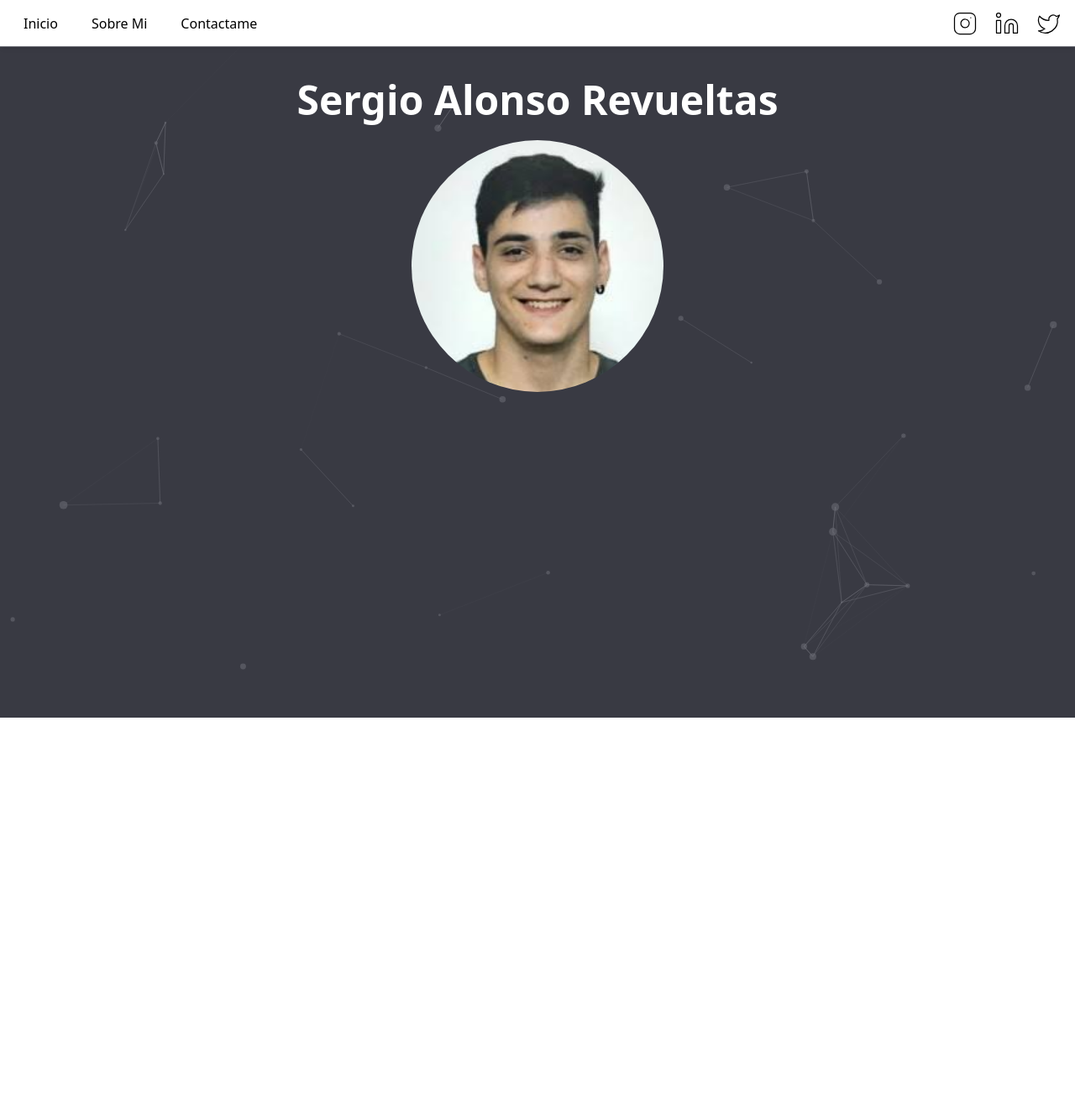
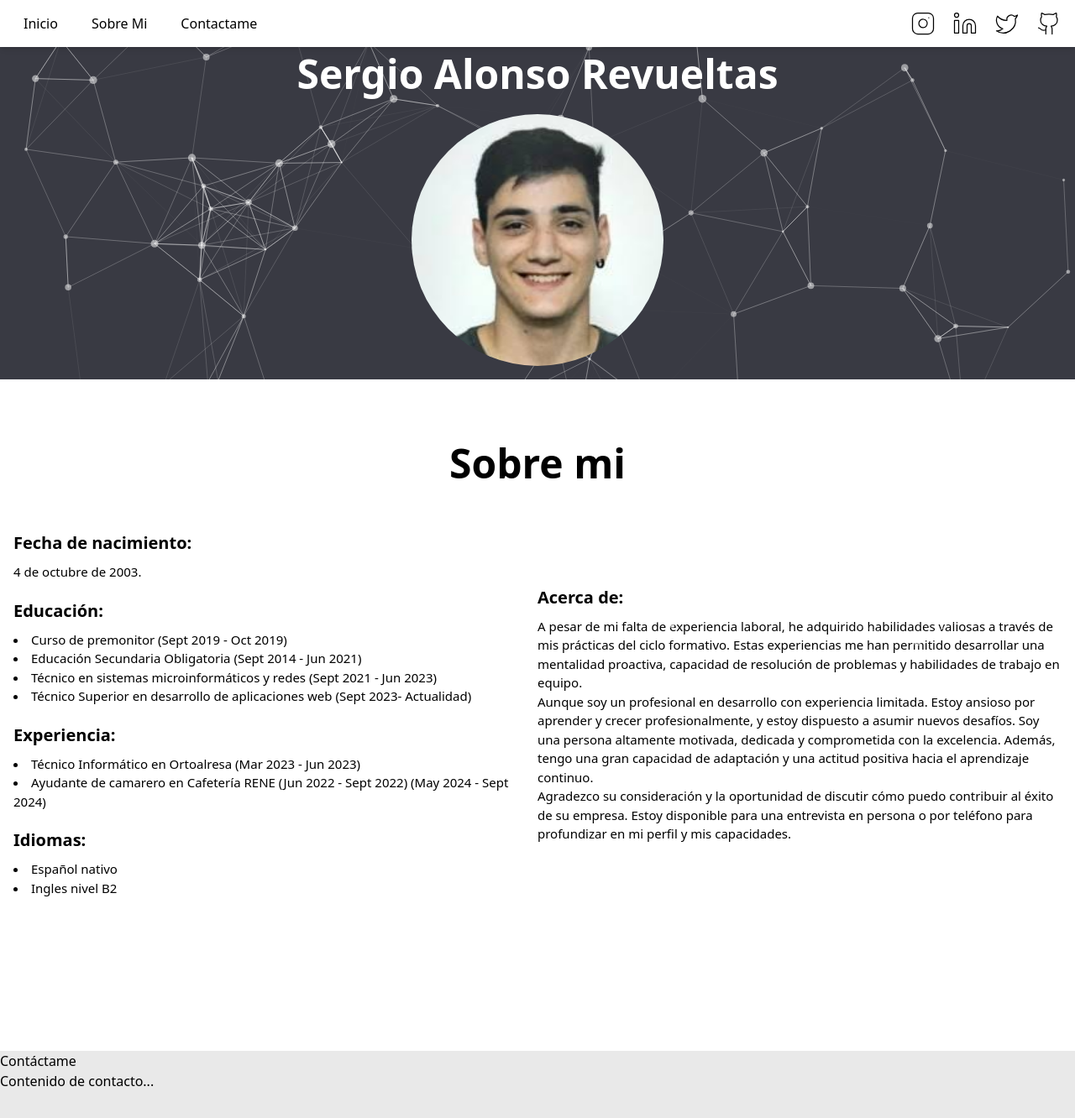
Before and after one commit to salonso13/Portfolio, a Next.js app: page / in a window 1280 px wide. Shown: the top 1332 px of the page at 84% size. Before the commit the page ends 855 px from the top, so only its background shows below. Built offline with nearby package versions, Linux system fonts and the light colour scheme; a web font is replaced by a local one.

Commit message:
About me

```diff
--- a/app/layout.tsx
+++ b/app/layout.tsx
@@ -19,10 +19,10 @@ export default function RootLayout({
   children: React.ReactNode;
 }>) {
   return (
-    <html lang="en">
+    <html lang="es">
       <body className={`${funnelDisplay.variable} antialiased`}>
         <Navbar />
-        <div className="pt-[55px]">{children}</div>
+        <div className="pt-[56px]">{children}</div>
       </body>
     </html>
   );
--- a/app/page.tsx
+++ b/app/page.tsx
@@ -1,14 +1,24 @@
 import CoverParticles from "@/components/cover-particles";
 import TransitionPage from "@/components/transition-page";
 import Photo from "@/components/photo"
+import AboutMe from "@/components/about-me";
 
 export default function Home() {
   return (
     <main>
       <TransitionPage />
-      <div className="flex min-h-[100vh] h-full bg-norepeat bg-gradient-cover relative">
+      <div className="flex min-h-[30vh] bg-norepeat bg-gradient-cover">
         <CoverParticles />
         <Photo />
+      </div>
+
+      <div id="about-me" className="min-h-[100vh] bg-white ">
+        <AboutMe/>
+      </div>
+
+      <div id="contactame" className="min-h-[100vh] bg-secondary">
+        <h2>Contáctame</h2>
+        <p>Contenido de contacto...</p>
       </div>
     </main>
   );
--- /dev/null
+++ b/components/about-me.tsx
@@ -0,0 +1,55 @@
+"use client";
+
+const AboutMe = () => {
+    return (
+        <div className="w-full pt-[56px] z-20">
+            <div className="flex justify-center pt-5">
+                <h1 className="text-5xl font-bold text-black mb-4 z-10">
+                    Sobre mi
+                </h1>
+            </div>
+            <div className="flex items-center px-4 py-2 pt-10 z-10">
+                <div className="flex-column items-center gap-4 w-[60%] z-10">
+                    <h1 className="text-[20px] font-bold">Fecha de nacimiento:</h1>
+                    <p className="text-[15px] pt-2">4 de octubre de 2003.</p>
+
+                    <h1 className="text-[20px] font-bold pt-5">Educación:</h1>
+                    <ul className="list-disc list-inside text-[15px] pt-2">
+                        <li>Curso de premonitor (Sept 2019 - Oct 2019)</li>
+                        <li>Educación Secundaria Obligatoria (Sept 2014 - Jun 2021)</li>
+                        <li>Técnico en sistemas microinformáticos y redes (Sept 2021 - Jun 2023)</li>
+                        <li>Técnico Superior en desarrollo de aplicaciones web (Sept 2023- Actualidad)</li>
+                    </ul>
+                    <h1 className="text-[20px] font-bold pt-5">Experiencia:</h1>
+                    <ul className="list-disc list-inside text-[15px] pt-2">
+                        <li>Técnico Informático en Ortoalresa (Mar 2023 - Jun 2023)</li>
+                        <li>Ayudante de camarero en Cafetería RENE (Jun 2022 - Sept 2022) (May 2024 - Sept 2024)</li>
+                    </ul>
+                    <h1 className="text-[20px] font-bold pt-5">Idiomas:</h1>
+                    <ul className="list-disc list-inside text-[15px] pt-2">
+                        <li>Español nativo</li>
+                        <li>Ingles nivel B2</li>
+                    </ul>
+
+                </div>
+                <div className="flex-column items-center gap-4 w-[60%]">
+                    <h1 className="text-[20px] font-bold">Acerca de:</h1>
+                    <p className="text-[15px] pt-2">A pesar de mi falta de experiencia laboral, he adquirido habilidades valiosas a través de mis
+                        prácticas del ciclo formativo. Estas experiencias me han permitido desarrollar una mentalidad
+                        proactiva, capacidad de resolución de problemas y habilidades de trabajo en equipo.
+                        <br/>
+                        Aunque soy un profesional en desarrollo con experiencia limitada. Estoy ansioso por aprender y
+                        crecer profesionalmente, y estoy dispuesto a asumir nuevos desafíos. Soy una persona
+                        altamente motivada, dedicada y comprometida con la excelencia. Además, tengo una gran
+                        capacidad de adaptación y una actitud positiva hacia el aprendizaje continuo.
+                        <br/>
+                        Agradezco su consideración y la oportunidad de discutir cómo puedo contribuir al éxito de su
+                        empresa. Estoy disponible para una entrevista en persona o por teléfono para profundizar en mi
+                        perfil y mis capacidades.</p>
+                </div>
+            </div>
+        </div>
+    );
+}
+
+export default AboutMe;
--- a/components/cover-particles.tsx
+++ b/components/cover-particles.tsx
@@ -1,30 +1,22 @@
 "use client"
-import { useCallback, useEffect, useState } from "react";
+import {useEffect, useState } from "react";
 import Particles, { initParticlesEngine } from "@tsparticles/react";
-import type { Container, Engine } from "@tsparticles/engine";
-// import { loadAll } from "@/tsparticles/all"; // if you are going to use `loadAll`, install the "@tsparticles/all" package too.
-// import { loadFull } from "tsparticles"; // if you are going to use `loadFull`, install the "tsparticles" package too.
-import { loadSlim } from "@tsparticles/slim"; // if you are going to use `loadSlim`, install the "@tsparticles/slim" package too.
-// import { loadBasic } from "@tsparticles/basic"; // if you are going to use `loadBasic`, install the "@tsparticles/basic" package too.
+import { loadSlim } from "@tsparticles/slim";
+
 
 const CoverParticles = () => {
+    // eslint-disable-next-line @typescript-eslint/no-unused-vars
     const [ init, setInit ] = useState(false);
     useEffect(() => {
         initParticlesEngine(async (engine) => {
-            // you can initiate the tsParticles instance (engine) here, adding custom shapes or presets
-            // this loads the tsparticles package bundle, it's the easiest method for getting everything ready
-            // starting from v2 you can add only the features you need reducing the bundle size
-            //await loadAll(engine);
-            //await loadFull(engine);
             await loadSlim(engine);
-            //await loadBasic(engine);
         }).then(() => {
             setInit(true);
         });
     }, []);
 
     return (
-        <div className="w-[0px]">
+        <div className="w-[0px] z-0">
         <Particles
             id="tsparticles"
             options={{
@@ -75,7 +67,7 @@ const CoverParticles = () => {
                         density: {
                             enable: true,
                         },
-                        value: 80,
+                        value: 200,
                     },
                     opacity: {
                         value: 0.5,
--- a/components/naavbar.tsx
+++ b/components/naavbar.tsx
@@ -1,41 +1,42 @@
 "use client";
 
-import Link from "next/link";
 import { itemsNavbar } from "@/data";
 import { socialNetworks } from "@/data";
 import { MotionTransition } from "./transition-component";
-import { usePathname } from "next/navigation";
 
 const Navbar = () => {
-  const router = usePathname();
+  const handleScroll = (id: string) => {
+    const section = document.getElementById(id);
+    if (section) {
+      section.scrollIntoView({ behavior: "smooth" }); // Desplazamiento suave
+    }
+  };
+
   return (
-    <MotionTransition position="right" className="fixed top-0 left-0 w-full z-10 bg-white shadow-md">
+    <MotionTransition position="right" className="fixed top-0 left-0 w-full z-50 bg-white shadow-md">
       <nav>
         <div className="flex items-center justify-between px-4 py-2">
-          {/* Botones de navegación alineados a la izquierda */}
           <div className="flex items-center gap-4">
             {itemsNavbar.map((item) => (
               <div
                 key={item.id}
-                className={`px-3 py-2 transition duration-150 rounded-full cursor-pointer hover:bg-secondary
-                  ${router === item.link && 'bg-secondary'}`}
+                onClick={() => handleScroll(item.link.replace("#", ""))} // Llama a handleScroll
+                className="px-3 py-2 transition duration-150 rounded-full cursor-pointer hover:bg-secondary"
               >
-                <Link href={item.link}>{item.icon}</Link>
+                {item.icon}
               </div>
             ))}
           </div>
-
-          {/* Logos de redes sociales alineados a la derecha */}
           <div className="flex items-center gap-5">
             {socialNetworks.map(({ logo, src, id }) => (
-              <Link
+              <a
                 key={id}
                 href={src}
                 target="_blank"
                 className="transition-all duration-300 hover:text-secondary"
               >
                 {logo}
-              </Link>
+              </a>
             ))}
           </div>
         </div>
--- a/components/photo.tsx
+++ b/components/photo.tsx
@@ -3,13 +3,13 @@ import Image from 'next/image';
 
 const Photo = () => {
     return (
-        <div className="z-20 w-full bg-darkBg/60">
-            <div className="flex justify-center pt-10">
+        <div id="inicio" className="w-full bg-darkBg/60">
+            <div className="flex justify-center pt-2">
             <h1 className="text-5xl font-bold text-white mb-4">
                 Sergio Alonso Revueltas
             </h1>
             </div>
-            <div className="flex justify-center pt-2">
+            <div className="flex justify-center pt-2 pb-4">
 
                 <Image
                     src="/yo.png"
@@ -17,7 +17,7 @@ const Photo = () => {
                     width={300}
                     height={300}
                     alt="Foto perfil"
-                    className="rounded-full" // Opcional: Para hacer la imagen circular
+                    className="rounded-full z-10"
                 />
             </div>
         </div>
--- a/data.tsx
+++ b/data.tsx
@@ -1,4 +1,4 @@
-import {Linkedin, Twitter, Instagram} from "lucide-react";
+import {Linkedin, Twitter, Instagram, Github} from "lucide-react";
 
 export const socialNetworks = [
     {
@@ -16,6 +16,11 @@ export const socialNetworks = [
         logo: <Twitter size={30} strokeWidth={1} />,
         src: "https://x.com/troponsanwis",
     },
+    {
+        id: 4,
+        logo: <Github size={30} strokeWidth={1}/>,
+        src: "https://github.com/salonso13"
+    },
 ];
 
 
@@ -24,7 +29,7 @@ export const itemsNavbar = [
         id: 1,
         title: "Inicio",
         icon: "Inicio",
-        link: "#",
+        link: "#inicio",
     },
     {
         id: 2,
--- a/package.json
+++ b/package.json
@@ -9,6 +9,7 @@
     "lint": "next lint"
   },
   "dependencies": {
+    "@tsparticles/engine": "^3.7.1",
     "@tsparticles/react": "^3.0.0",
     "@tsparticles/slim": "^3.7.1",
     "lucide-react": "^0.471.1",
```
Also changed, not shown: 1 other file (tests, documents, lock files or other folders).
